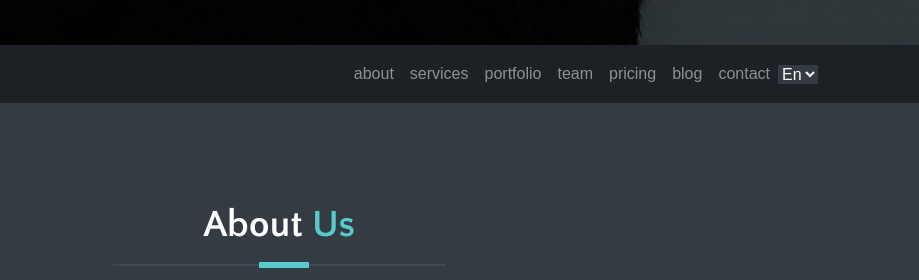
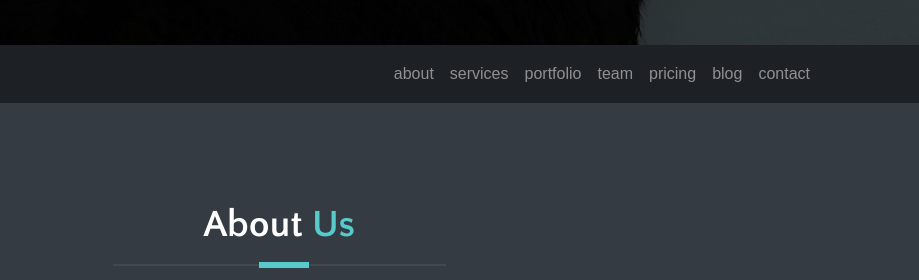
Before and after one commit to elkisland/elkisland.github.io, a plain HTML site: page index.html in a window 1280 px wide. Shown: the part 755-1035 px from the top of the page, 361-1280 px from the left. Drawn offline with Linux system fonts and the light colour scheme; some packages are replaced by stand-ins of ours; a web font is replaced by a local one.

Commit message:
Add files via upload

```diff
--- a/index.html
+++ b/index.html
@@ -116,37 +116,6 @@
 					</li>
 
 				</ul>
-
-				<select id="select-language" onchange="location = this.value;">
-
-
-
-
-
-
-
-
-					<option id="en" value="https://elkisland.github.io/" selected>En
-					</option>
-
-
-
-
-
-
-
-
-
-
-
-
-
-					<option id="fr" value="https://elkisland.github.io/fr/">Fr</option>
-
-
-
-
-				</select>
 
 			</div>
 		</nav>
```
